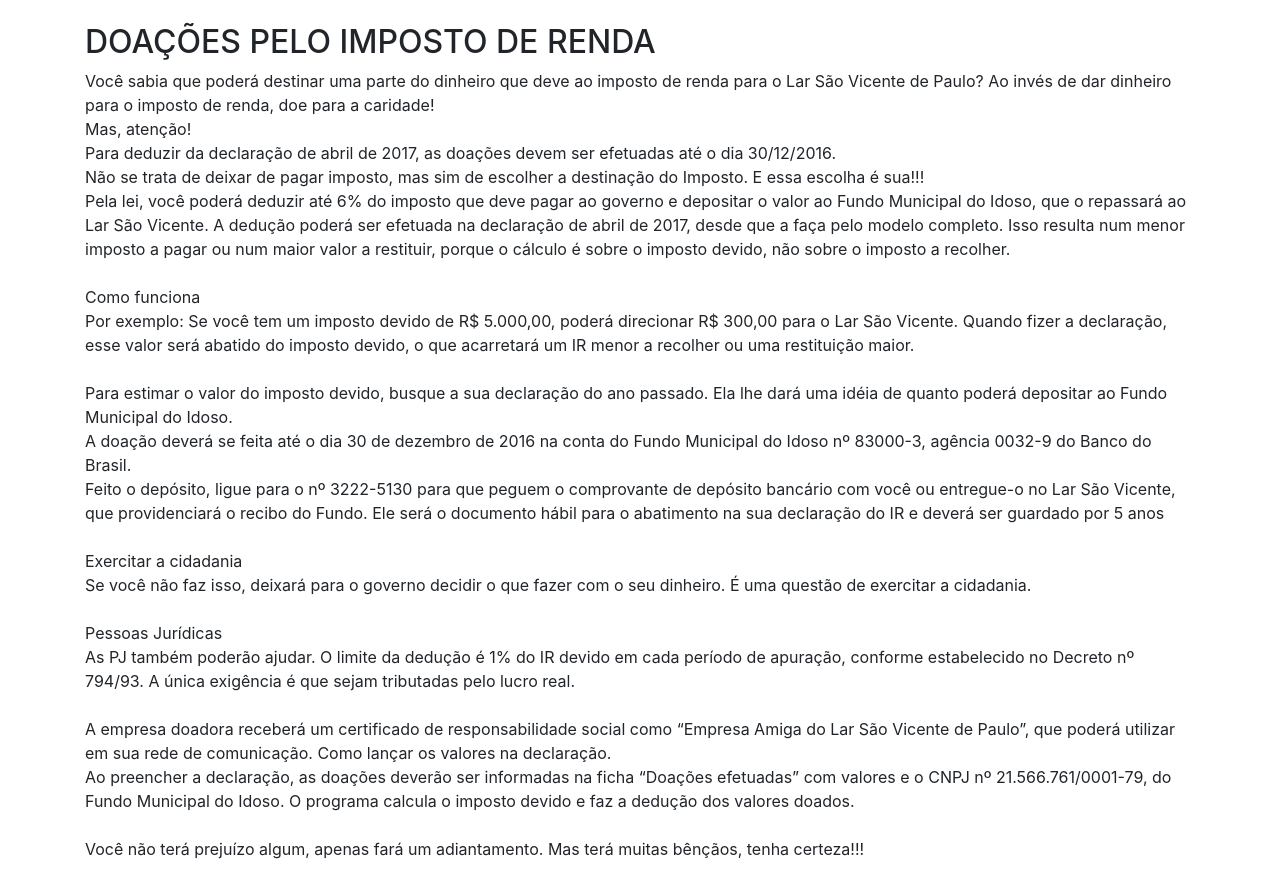
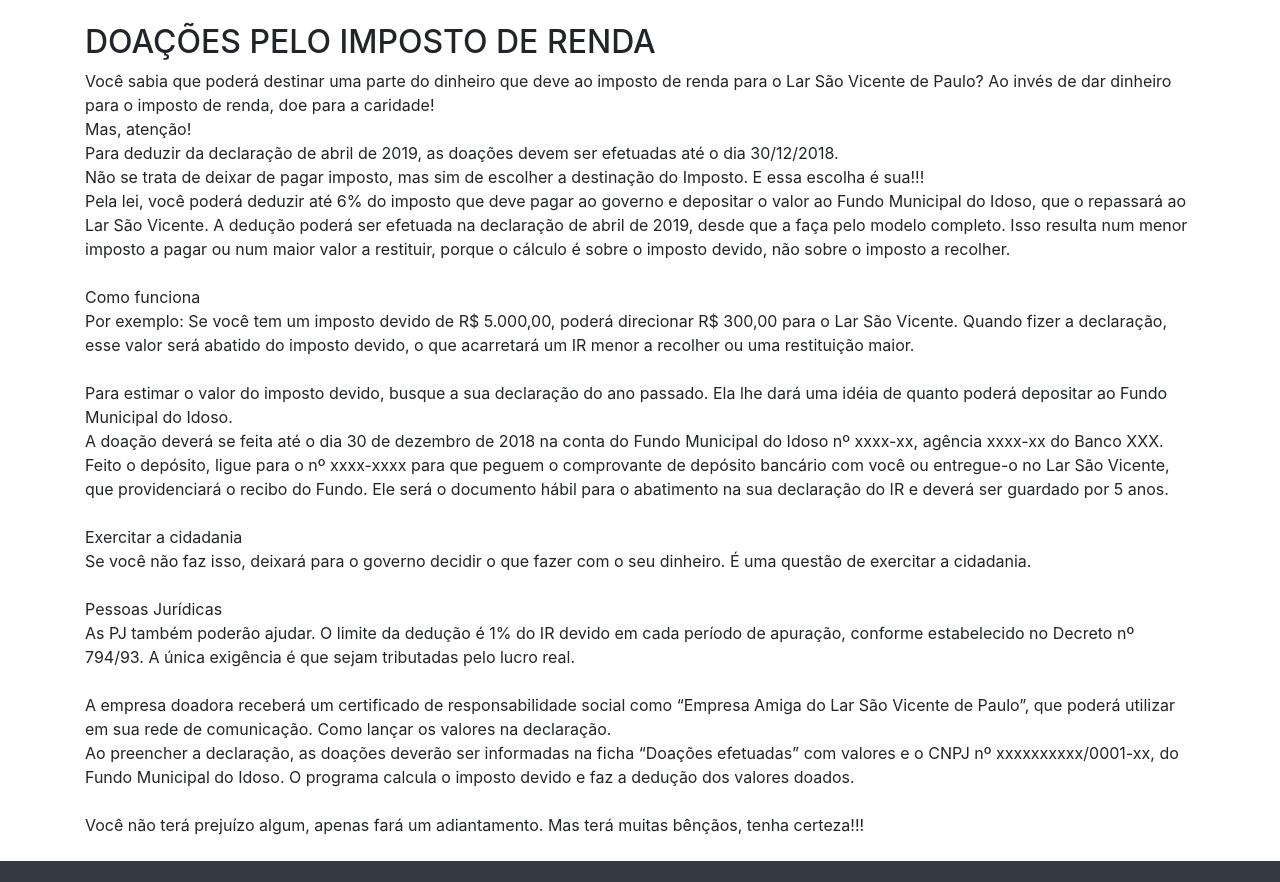
Before and after one commit to GregMasterBr/larsaovicentedepaula.com.br, a PHP site: page /doacao/index.php in a window 1280 px wide. Shown: the part 537-1419 px from the top of the page. Run offline with PHP 8.4, Linux system fonts and the light colour scheme; some libraries are stand-ins or nearby versions.

Commit message:
Alterei o texto de doação e inseri a foto como background principal

```diff
--- a/css/doacao.css
+++ b/css/doacao.css
@@ -20,7 +20,7 @@ Header
   .jumbotron {
     padding-top: var(--jumbotron-padding-y);
   }
-  @media (min-width: 768px) {
+  @media (min-width: 534px) {
     .jumbotron {
       padding-top: calc(var(--jumbotron-padding-y) * 1.5);
     }
@@ -31,7 +31,7 @@ Header
   }
 
   .bg-img {
-    background: url('../img/doacao/NOMEDAIMAGEM.jpg') 50% 50% no-repeat;
+    background: url('../img/doacao/doa1.jpg') 50% 50% no-repeat;
     background-size:cover;
     width: 100%;
     height: 30em;
--- a/doacao/index.php
+++ b/doacao/index.php
@@ -13,16 +13,16 @@
 		<link rel="stylesheet" type="text/css" href="../css/doacao.css" />
     <link href="https://use.fontawesome.com/releases/v5.0.6/css/all.css" rel="stylesheet">
 	</head>
+  <body>
 
-	<body>
+    <!--**************************************
+      HEADER
+      **************************************-->
    	<?php
    	include ('../includes/menu-principal.php');
     ?>
 
- 	<!--Album-->
-
  	  <main role="main">
-
       <section class="jumbotron mb-0 pb-0 text-center text-white bg-img">
         <div class="container">
           <h1 class="jumbotron-heading text-uppercase mb-0 shadow">Doação</h1>
@@ -30,22 +30,25 @@
         </div>
       </section>
 
+<!--**************************************
+      TIMELINE
+      **************************************-->
       <div class="container my-4">
         <h2>DOAÇÕES PELO IMPOSTO DE RENDA</h2>
         <p>
           Você sabia que poderá destinar uma parte do dinheiro que deve ao imposto de renda para o Lar São Vicente de Paulo?
           Ao invés de dar dinheiro para o imposto de renda, doe para a caridade!<br>
           Mas, atenção!<br>
-          Para deduzir da declaração de abril de 2017, as doações devem ser efetuadas até o dia 30/12/2016.<br>
+          Para deduzir da declaração de abril de 2019, as doações devem ser efetuadas até o dia 30/12/2018.<br>
           Não se trata de deixar de pagar imposto, mas sim de escolher a destinação do Imposto. E essa escolha é sua!!! <br>
-          Pela lei, você poderá deduzir até 6% do imposto que deve pagar ao governo e depositar o valor ao Fundo Municipal do Idoso, que o repassará ao Lar São Vicente. A dedução poderá ser efetuada na declaração de abril de 2017, desde que a faça pelo modelo completo. Isso resulta num menor imposto a pagar ou num maior valor a restituir, porque o cálculo é sobre o imposto devido, não sobre o imposto a recolher.<br>
+          Pela lei, você poderá deduzir até 6% do imposto que deve pagar ao governo e depositar o valor ao Fundo Municipal do Idoso, que o repassará ao Lar São Vicente. A dedução poderá ser efetuada na declaração de abril de 2019, desde que a faça pelo modelo completo. Isso resulta num menor imposto a pagar ou num maior valor a restituir, porque o cálculo é sobre o imposto devido, não sobre o imposto a recolher.<br>
           <br>
           Como funciona <br>
           Por exemplo: Se você tem um imposto devido de R$ 5.000,00, poderá direcionar R$ 300,00 para o Lar São Vicente. Quando fizer a declaração, esse valor será abatido do imposto devido, o que acarretará um IR menor a recolher ou uma restituição maior. <br>
           <br>
           Para estimar o valor do imposto devido, busque a sua declaração do ano passado. Ela lhe dará uma idéia de quanto poderá depositar ao Fundo Municipal do Idoso.<br>
-          A doação deverá se feita até o dia 30 de dezembro de 2016 na conta do Fundo Municipal do Idoso nº 83000-3, agência 0032-9 do Banco do Brasil.<br>
-          Feito o depósito, ligue para o nº 3222-5130 para que peguem o comprovante de depósito bancário com você ou entregue-o no Lar São Vicente, que providenciará o recibo do Fundo. Ele será o documento hábil para o abatimento na sua declaração do IR e deverá ser guardado por 5 anos<br>
+          A doação deverá se feita até o dia 30 de dezembro de 2018 na conta do Fundo Municipal do Idoso nº xxxx-xx, agência xxxx-xx do Banco XXX.<br>
+          Feito o depósito, ligue para o nº xxxx-xxxx para que peguem o comprovante de depósito bancário com você ou entregue-o no Lar São Vicente, que providenciará o recibo do Fundo. Ele será o documento hábil para o abatimento na sua declaração do IR e deverá ser guardado por 5 anos.<br>
           <br>
           Exercitar a cidadania<br>
           Se você não faz isso, deixará para o governo decidir o que fazer com o seu dinheiro. É uma questão de exercitar a cidadania.<br>
@@ -55,7 +58,7 @@
           <br>
           A empresa doadora receberá um certificado de responsabilidade social como “Empresa Amiga do Lar São Vicente de Paulo”, que poderá utilizar em sua rede de comunicação.
           Como lançar os valores na declaração.<br>
-          Ao preencher a declaração, as doações deverão ser informadas na ficha “Doações efetuadas” com valores e o CNPJ nº 21.566.761/0001-79, do Fundo Municipal do Idoso. O programa calcula o imposto devido e faz a dedução dos valores doados.<br>
+          Ao preencher a declaração, as doações deverão ser informadas na ficha “Doações efetuadas” com valores e o CNPJ nº xxxxxxxxxx/0001-xx, do Fundo Municipal do Idoso. O programa calcula o imposto devido e faz a dedução dos valores doados.<br>
           <br>
           Você não terá prejuízo algum, apenas fará um adiantamento. Mas terá muitas bênçãos, tenha certeza!!!
         </p>
```
Also changed, not shown: img/doacao/doa1.jpg (added).
